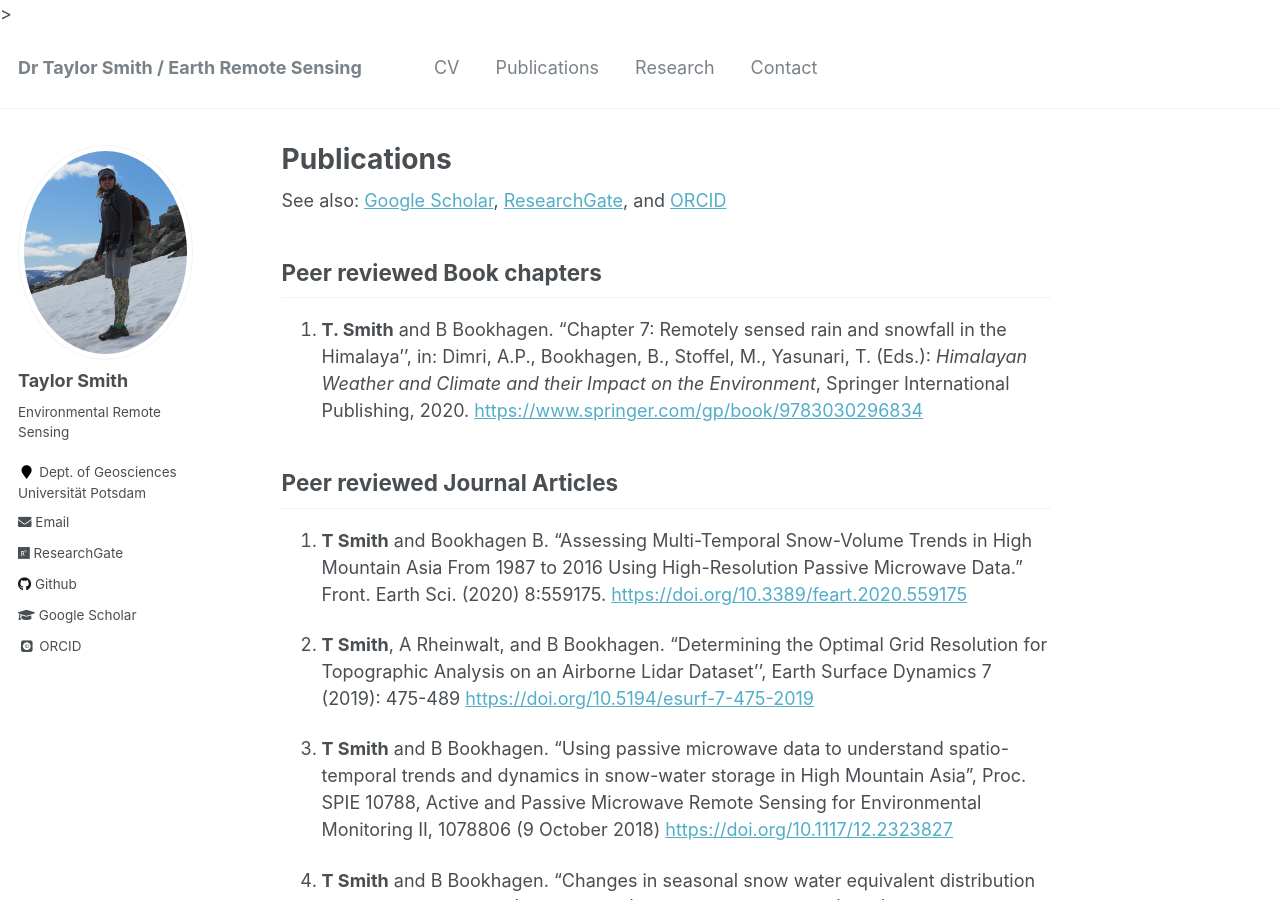
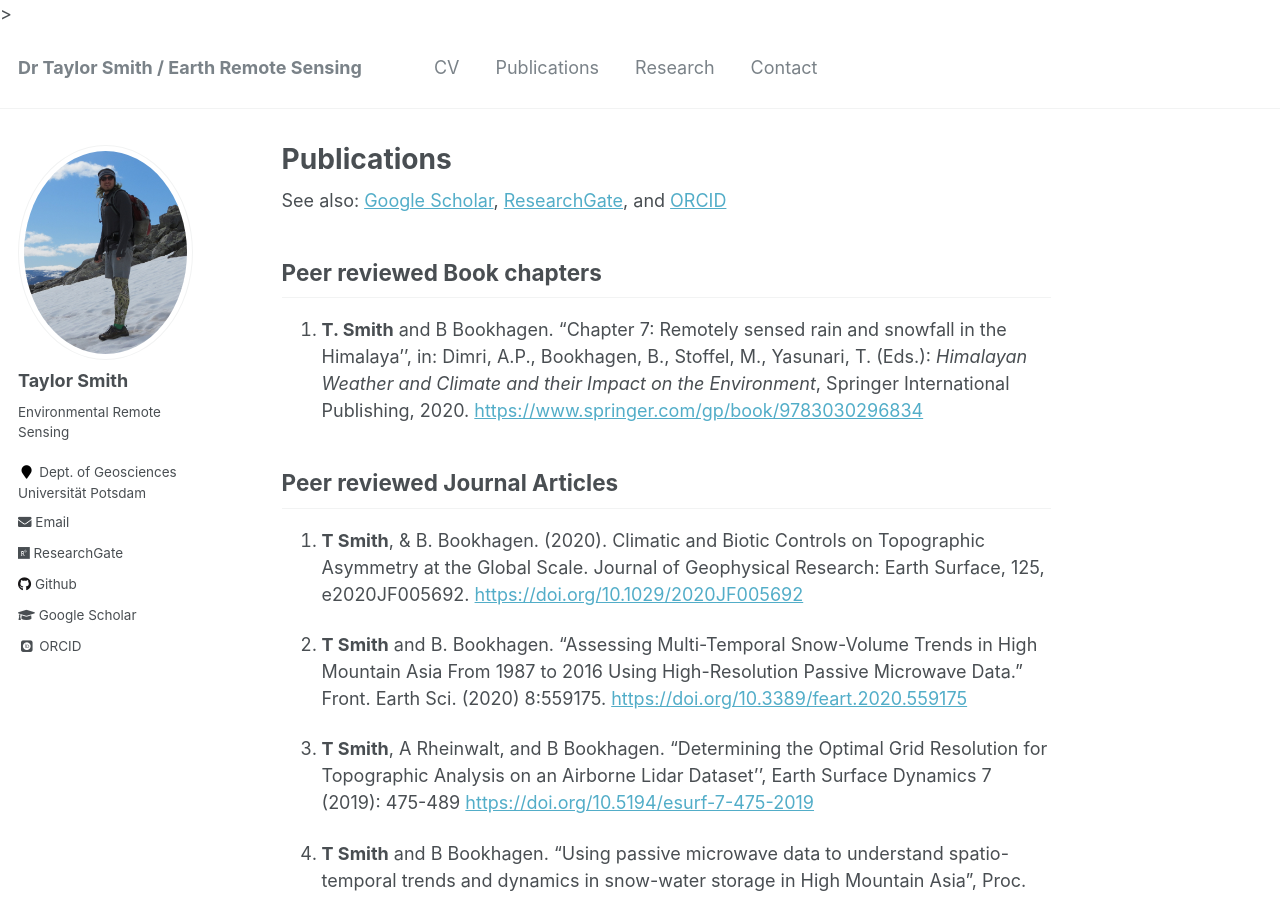
Before and after one commit to tasmi/tasmi.github.io, a Jekyll site: the page built from _pages/publications.md, in a window 1280 px wide and 900 px high. Built offline with Jekyll 4.4.1, drawn with Linux system fonts in a browser that asks for light colours; some web fonts are replaced.

Commit message:
Jan_update

```diff
--- a/_pages/publications.md
+++ b/_pages/publications.md
@@ -12,7 +12,9 @@ See also: [Google Scholar](https://scholar.google.com/citations?user=RlDWFDsAAAA
 
 ## Peer reviewed Journal Articles
 
-8. **T Smith** and Bookhagen B. "Assessing Multi-Temporal Snow-Volume Trends in High Mountain Asia From 1987 to 2016 Using High-Resolution Passive Microwave Data." Front. Earth Sci. (2020) 8:559175. [https://doi.org/10.3389/feart.2020.559175](https://doi.org/10.3389/feart.2020.559175)
+9. **T Smith**, & B. Bookhagen. (2020). Climatic and Biotic Controls on Topographic Asymmetry at the Global Scale. Journal of Geophysical Research: Earth Surface, 125, e2020JF005692. [https://doi.org/10.1029/2020JF005692](https://doi.org/10.1029/2020JF005692)
+
+8. **T Smith** and B. Bookhagen. "Assessing Multi-Temporal Snow-Volume Trends in High Mountain Asia From 1987 to 2016 Using High-Resolution Passive Microwave Data." Front. Earth Sci. (2020) 8:559175. [https://doi.org/10.3389/feart.2020.559175](https://doi.org/10.3389/feart.2020.559175)
 
 7. **T Smith**, A Rheinwalt, and B Bookhagen. "Determining the Optimal Grid Resolution for Topographic Analysis on an Airborne Lidar Dataset'', Earth Surface Dynamics 7 (2019): 475-489 [https://doi.org/10.5194/esurf-7-475-2019](https://doi.org/10.5194/esurf-7-475-2019)
 
```
Also changed, not shown: 1 other file.
